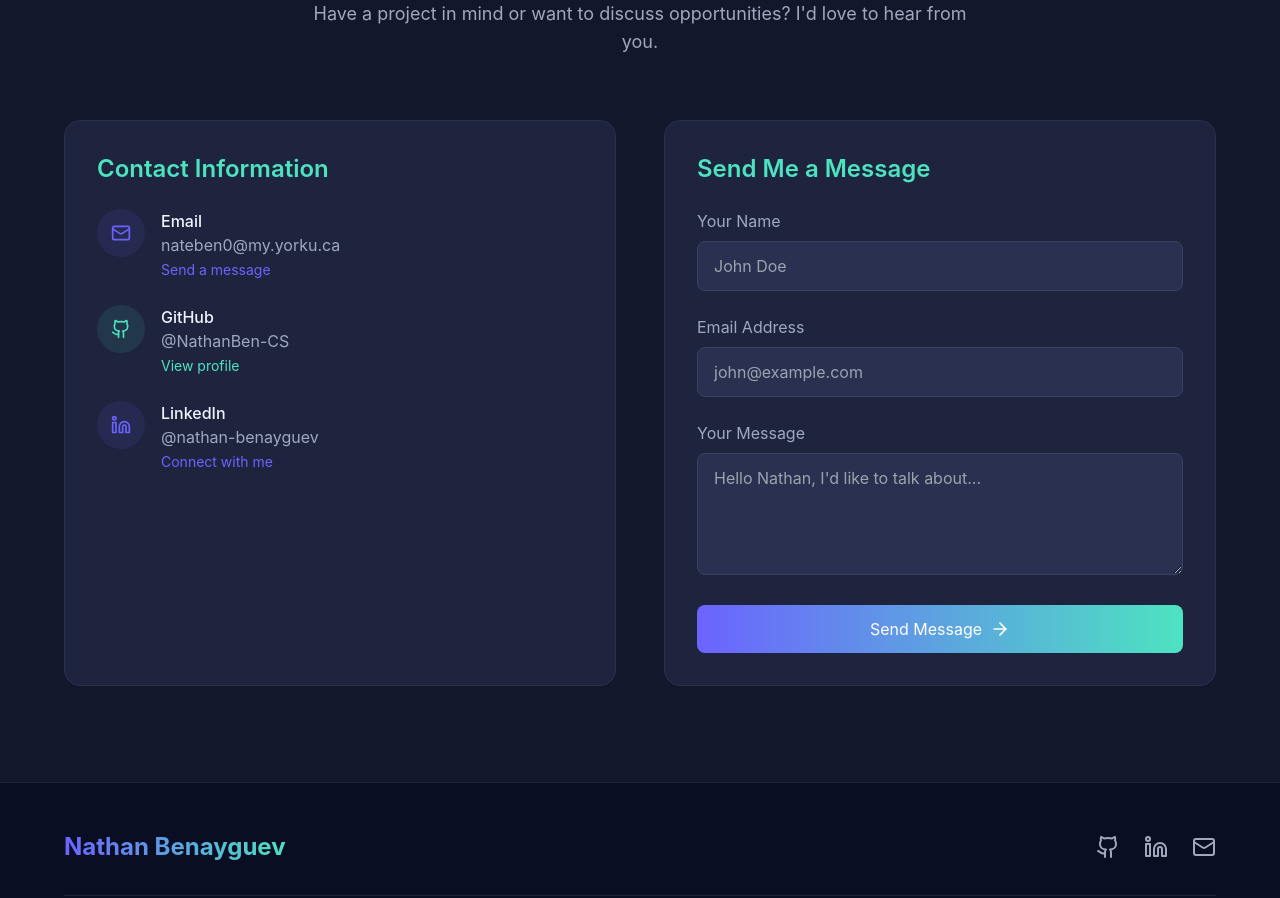
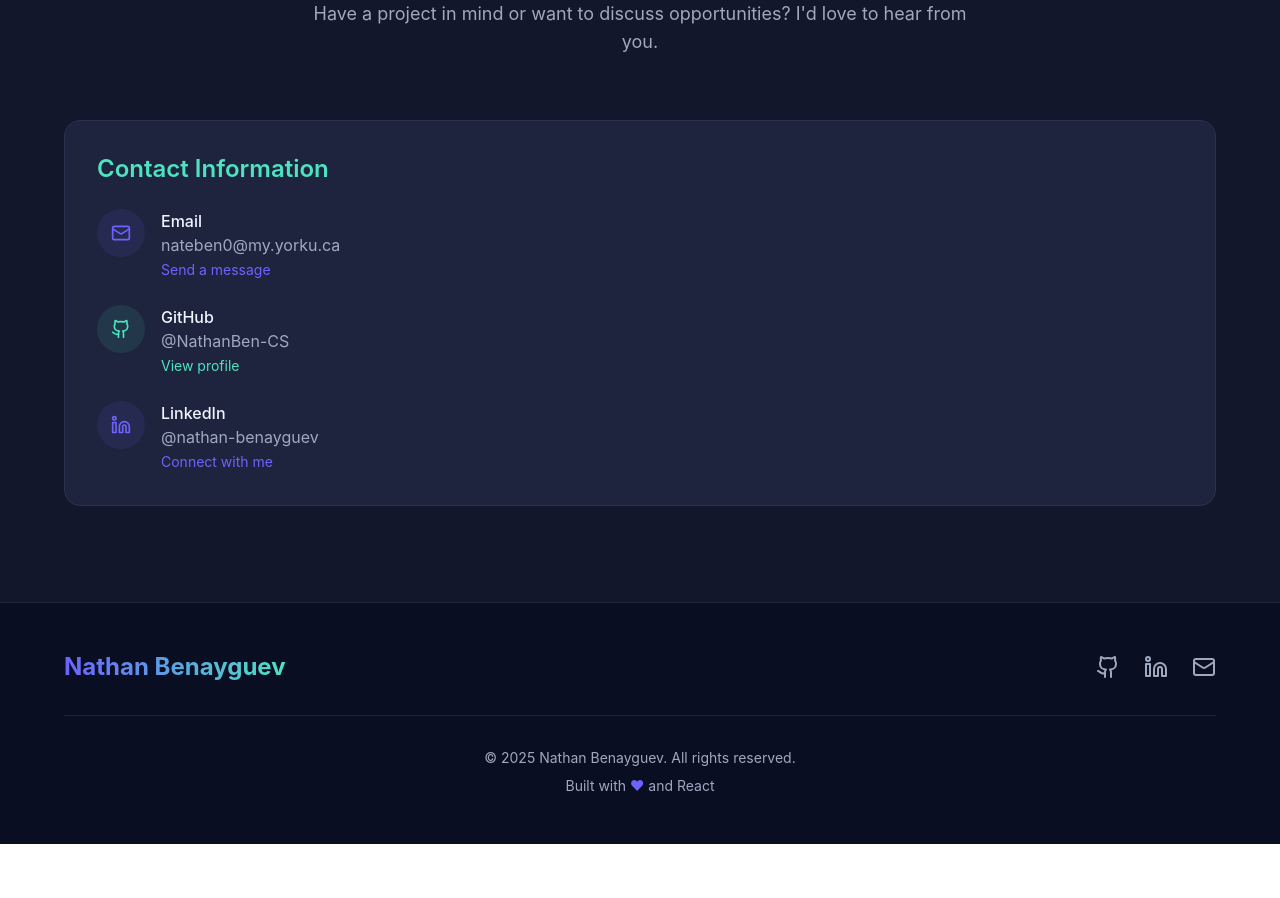
Before and after one commit to NathanBen-CS/NathanBenayguevPortfolio, a React (Create React App) app: page / in a window 1280 px wide. Shown: the part 7060-7958 px from the top of the page. After the commit the page ends 7904 px from the top, so only its background shows below. Built offline with nearby package versions, Linux system fonts and the light colour scheme.

Commit message:
fixed some stuff

```diff
--- a/src/PortfolioHomePage.js
+++ b/src/PortfolioHomePage.js
@@ -752,7 +752,7 @@ const PortfolioHomepage = () => {
               </p>
             </div>
 
-            <div className="grid md:grid-cols-2 gap-12">
+            <div className="grid md:grid-cols-1 gap-12">
               <div className="bg-[#1E243D] rounded-2xl p-8 border border-[#2A3150] hover:border-[#6C63FF]/40 transition-colors">
                 <h3 className="text-2xl font-semibold mb-6 text-[#4DE3C1]">Contact Information</h3>
                 <div className="space-y-6">
@@ -787,46 +787,6 @@ const PortfolioHomepage = () => {
                     </div>
                   </div>
                 </div>
-              </div>
-
-              <div className="bg-[#1E243D] rounded-2xl p-8 border border-[#2A3150] hover:border-[#6C63FF]/40 transition-colors">
-                <h3 className="text-2xl font-semibold mb-6 text-[#4DE3C1]">Send Me a Message</h3>
-                <form className="space-y-6">
-                  <div>
-                    <label htmlFor="name" className="block text-[#A0A8C0] mb-2">Your Name</label>
-                    <input
-                      type="text"
-                      id="name"
-                      className="w-full bg-[#2A3150] border border-[#3A4260] rounded-lg px-4 py-3 text-[#F0F4FF] focus:outline-none focus:ring-2 focus:ring-[#6C63FF] focus:border-transparent transition-all"
-                      placeholder="John Doe"
-                    />
-                  </div>
-                  <div>
-                    <label htmlFor="email" className="block text-[#A0A8C0] mb-2">Email Address</label>
-                    <input
-                      type="email"
-                      id="email"
-                      className="w-full bg-[#2A3150] border border-[#3A4260] rounded-lg px-4 py-3 text-[#F0F4FF] focus:outline-none focus:ring-2 focus:ring-[#6C63FF] focus:border-transparent transition-all"
-                      placeholder="john@example.com"
-                    />
-                  </div>
-                  <div>
-                    <label htmlFor="message" className="block text-[#A0A8C0] mb-2">Your Message</label>
-                    <textarea
-                      id="message"
-                      rows="4"
-                      className="w-full bg-[#2A3150] border border-[#3A4260] rounded-lg px-4 py-3 text-[#F0F4FF] focus:outline-none focus:ring-2 focus:ring-[#6C63FF] focus:border-transparent transition-all"
-                      placeholder="Hello Nathan, I'd like to talk about..."
-                    ></textarea>
-                  </div>
-                  <button
-                    type="submit"
-                    className="w-full bg-gradient-to-r from-[#6C63FF] to-[#4DE3C1] text-white px-6 py-3 rounded-lg hover:shadow-lg hover:shadow-[#6C63FF]/30 transition-all duration-300 flex items-center justify-center space-x-2"
-                  >
-                    <span>Send Message</span>
-                    <ArrowRight className="w-5 h-5" />
-                  </button>
-                </form>
               </div>
             </div>
           </div>
--- a/src/WorkSamples.js
+++ b/src/WorkSamples.js
@@ -1,5 +1,6 @@
 import { useState, useEffect, useRef } from 'react';
-import { Code, Monitor, Smartphone, Mail, Search, Gamepad, Cpu, Rocket, ArrowLeft } from 'lucide-react';
+import { Code, Monitor, Smartphone, Mail, Search, Gamepad, Cpu, Rocket, ArrowLeft, Link } from 'lucide-react';
+import { useNavigate } from 'react-router-dom';
 
 const WorkSamples = () => {
   const projects = [
@@ -200,10 +201,13 @@ const WorkSamples = () => {
     }, 300);
   };
 
+  const navigate = useNavigate();
+
   return (
     <div className="min-h-screen bg-gradient-to-br from-[#0A0E23] to-[#1A1F3A] text-[#F0F4FF] py-12 px-4 relative overflow-hidden">
       {/* Back button */}
       <button
+        onClick={() => navigate('/')}
         className="fixed top-6 left-6 z-50 flex items-center space-x-2 bg-[#1E243D] hover:bg-[#2A3150] border border-[#2A3150] hover:border-[#6C63FF]/40 text-[#C3C8D3] hover:text-white px-4 py-2 rounded-full transition-all duration-300 shadow-lg"
       >
         <ArrowLeft className="w-5 h-5" />
```
